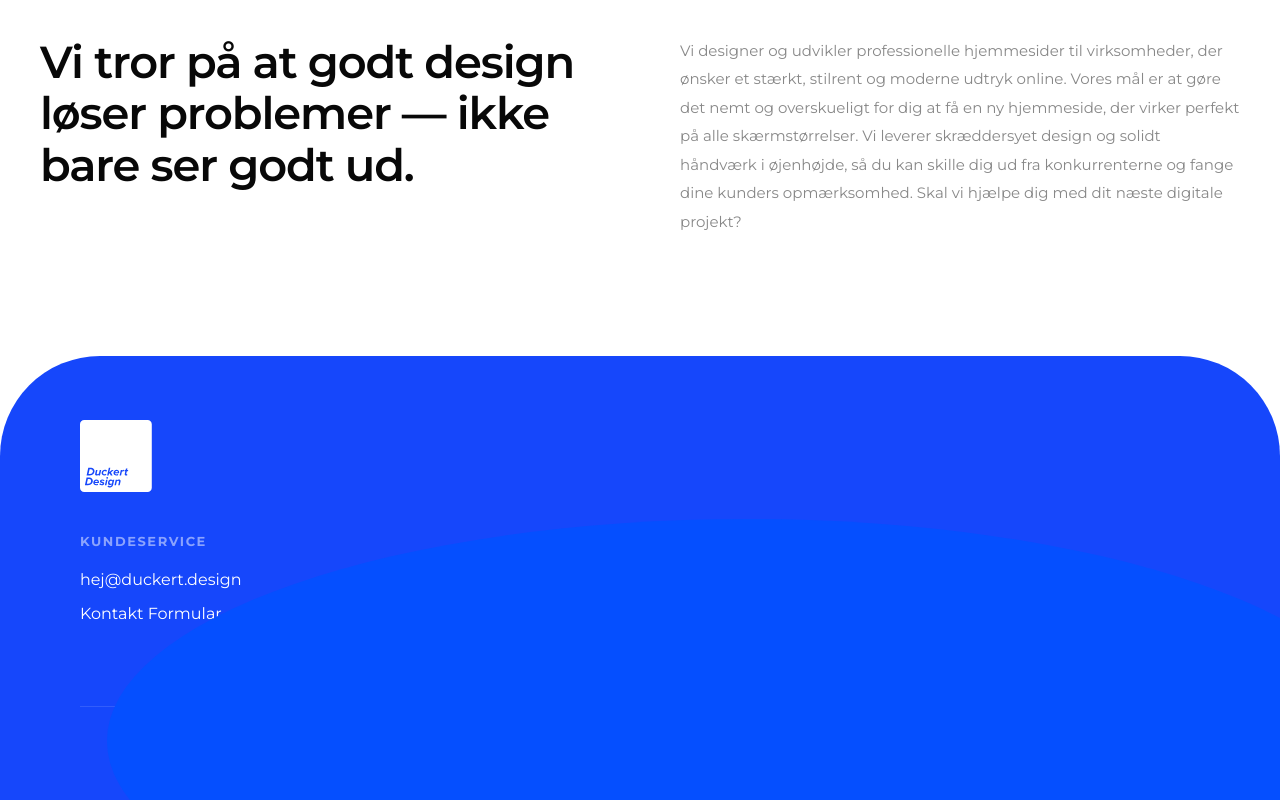
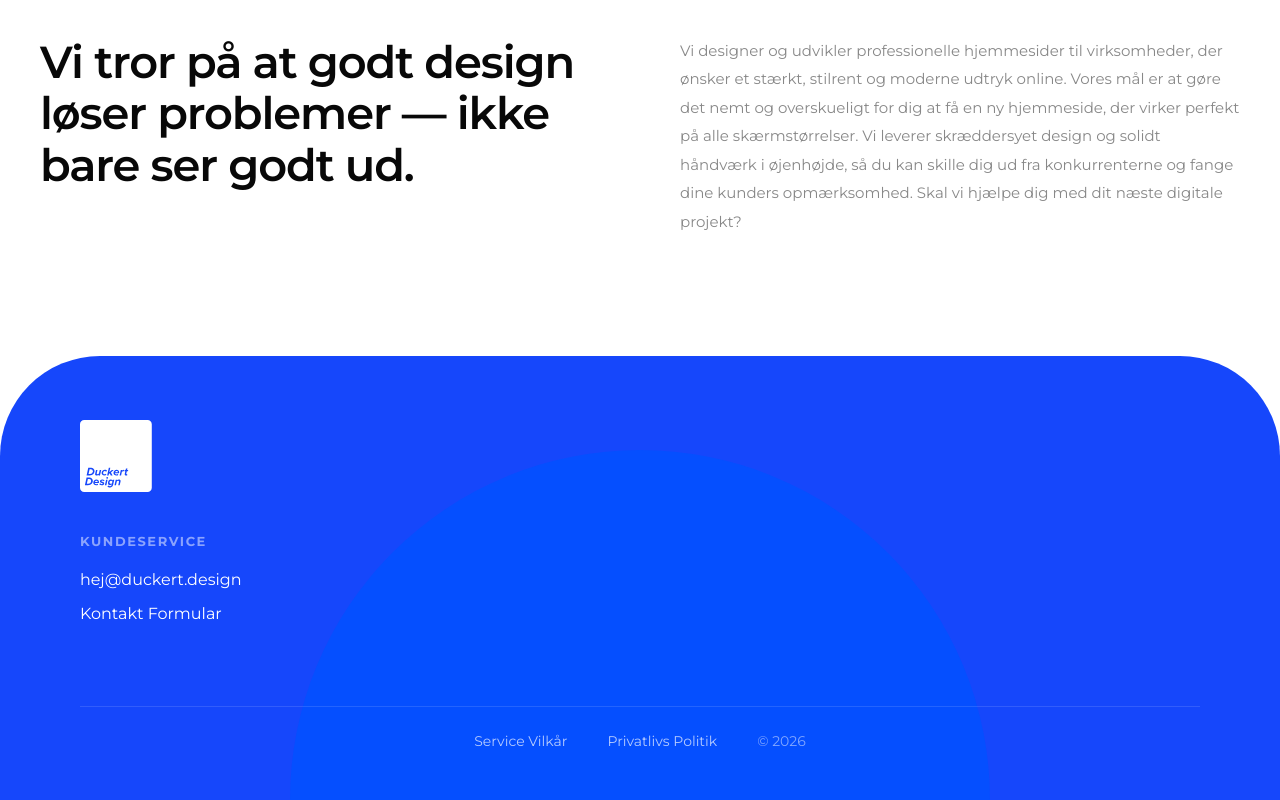
Before and after one commit to aavxx/duckertdesign, a Next.js app: page / in a window 1280 px wide. Shown: the part 1974-2774 px from the top of the page. Built offline with nearby package versions, Linux system fonts and the light colour scheme.

Commit message:
Fix footer circle to half-circle from bottom, fix content visibility
Position decorative circle as 700px half-circle centered at bottom.
Add z-index:1 to all content sections so they render above the circle.

https://claude.ai/code/session_017tPMLLeh8KTquZH6otZrZm

```diff
--- a/src/components/Footer.tsx
+++ b/src/components/Footer.tsx
@@ -17,27 +17,28 @@ export default function Footer() {
         marginTop: "0",
       }}
     >
-      {/* Decorative circle */}
+      {/* Decorative half-circle rising from bottom */}
       <div
         style={{
           position: "absolute",
-          width: "100%",
-          height: "100%",
+          width: "700px",
+          height: "700px",
           borderRadius: "50%",
           background: "#054FFF",
-          top: "163px",
-          left: "107px",
+          bottom: "-350px",
+          left: "50%",
+          transform: "translateX(-50%)",
           pointerEvents: "none",
         }}
       />
 
       {/* Logo */}
-      <div style={{ marginBottom: "40px" }}>
+      <div style={{ marginBottom: "40px", position: "relative", zIndex: 1 }}>
         <Logo style={{ height: "72px", width: "auto", filter: "brightness(0) invert(1)" }} />
       </div>
 
       {/* Kundeservice */}
-      <div style={{ marginBottom: "80px" }}>
+      <div style={{ marginBottom: "80px", position: "relative", zIndex: 1 }}>
         <p
           style={{
             fontSize: "13px",
@@ -85,6 +86,8 @@ export default function Footer() {
         style={{
           borderTop: "1px solid rgba(255,255,255,0.12)",
           paddingTop: "24px",
+          position: "relative",
+          zIndex: 1,
           display: "flex",
           alignItems: "center",
           justifyContent: "center",
```
